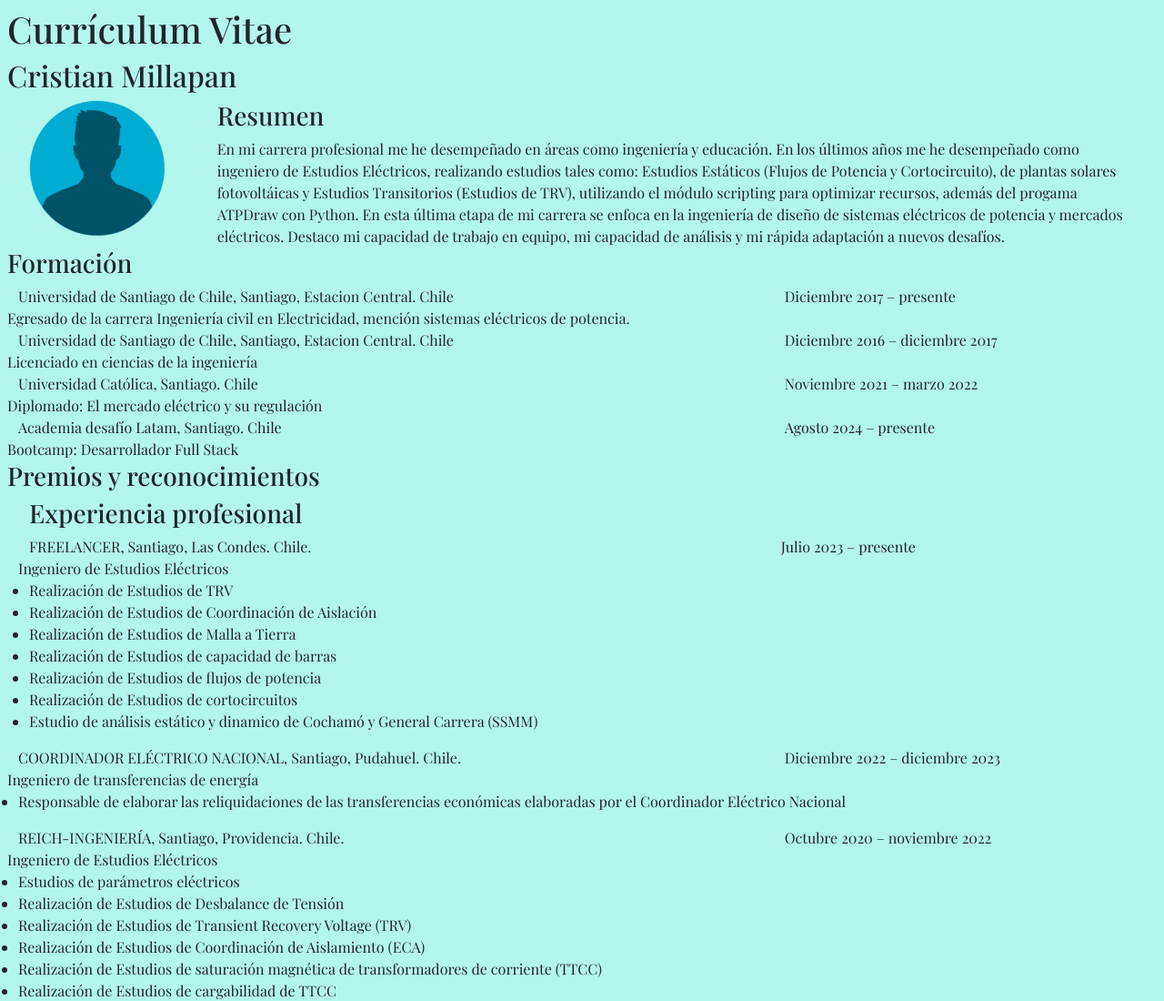
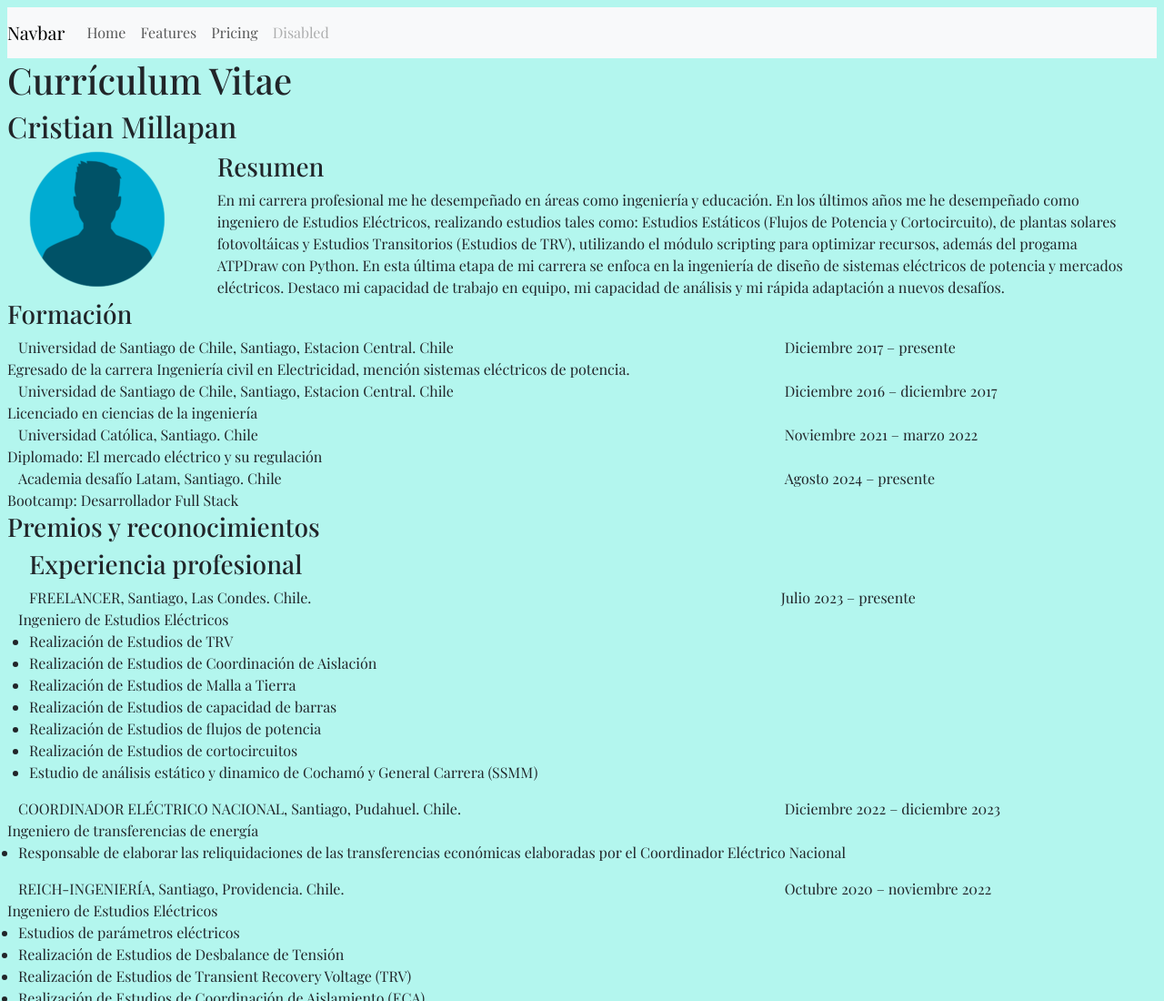
Before and after one commit to Cristian-Andres-Millapan-Marilao/Cristian-Andres-Millapan-Marilao.github.io, a plain HTML site: page index.html in a window 1280 px wide. Shown: the top 1100 px of the page at 91% size. Drawn offline with nearby package versions, Linux system fonts and the light colour scheme; a web font is replaced by a local one.

Commit message:
Navbar agregada

```diff
--- a/index.html
+++ b/index.html
@@ -27,6 +27,40 @@
     <title>Mi CV</title>
   </head>
   <body class="playfair-display-fd">
+    <div class="navbar0">
+      <nav class="navbar navbar-expand-lg navbar-light bg-light">
+        <a class="navbar-brand" href="#">Navbar</a>
+        <button
+          class="navbar-toggler"
+          type="button"
+          data-toggle="collapse"
+          data-target="#navbarNav"
+          aria-controls="navbarNav"
+          aria-expanded="false"
+          aria-label="Toggle navigation"
+        >
+          <span class="navbar-toggler-icon"></span>
+        </button>
+        <div class="collapse navbar-collapse" id="navbarNav">
+          <ul class="navbar-nav">
+            <li class="nav-item active">
+              <a class="nav-link" href="#"
+                >Home <span class="sr-only">(current)</span></a
+              >
+            </li>
+            <li class="nav-item">
+              <a class="nav-link" href="#">Features</a>
+            </li>
+            <li class="nav-item">
+              <a class="nav-link" href="#">Pricing</a>
+            </li>
+            <li class="nav-item">
+              <a class="nav-link disabled" href="#">Disabled</a>
+            </li>
+          </ul>
+        </div>
+      </nav>
+    </div>
     <h1>Currículum Vitae</h1>
     <h2>Cristian Millapan</h2>
     <div class="container-fluid">
@@ -270,7 +304,9 @@
           >Ir a Linkedin</a
         >
       </div>
-      <div class="row"><a href="./assets/portafolio.html"> Ir a Portafolio: </a></div>
+      <div class="row">
+        <a href="./assets/portafolio.html"> Ir a Portafolio: </a>
+      </div>
     </div>
 
     <!-- Bootstrap -->
```
